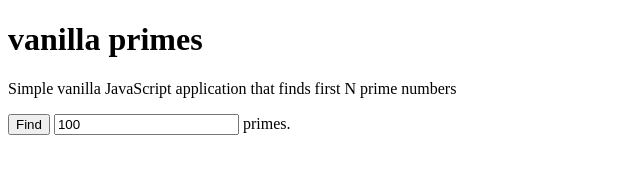
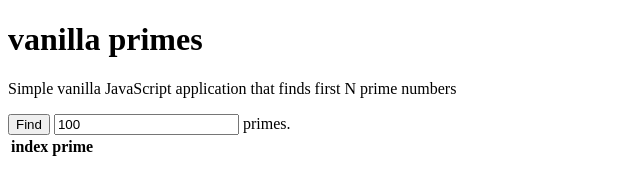
Before and after one commit to bahmutov/vanilla-primes, a plain HTML site: page index.html in a window 1280 px wide. Shown: the full height of the page, 0-640 px from the left. Drawn offline with Linux system fonts and the light colour scheme.

Commit message:
added screenshot

```diff
--- a/index.html
+++ b/index.html
@@ -11,7 +11,12 @@
 
   <div>
     <button id="find">Find</button> <input id="n" value="100" /> primes.
-    <table id="results">
+    <table>
+      <thead>
+        <th>index</th><th>prime</th>
+      </thead>
+      <tbody id="results">
+      </tbody>
     </table>
   </div>
 
```
Also changed, not shown: images/screenshot.png (added).
